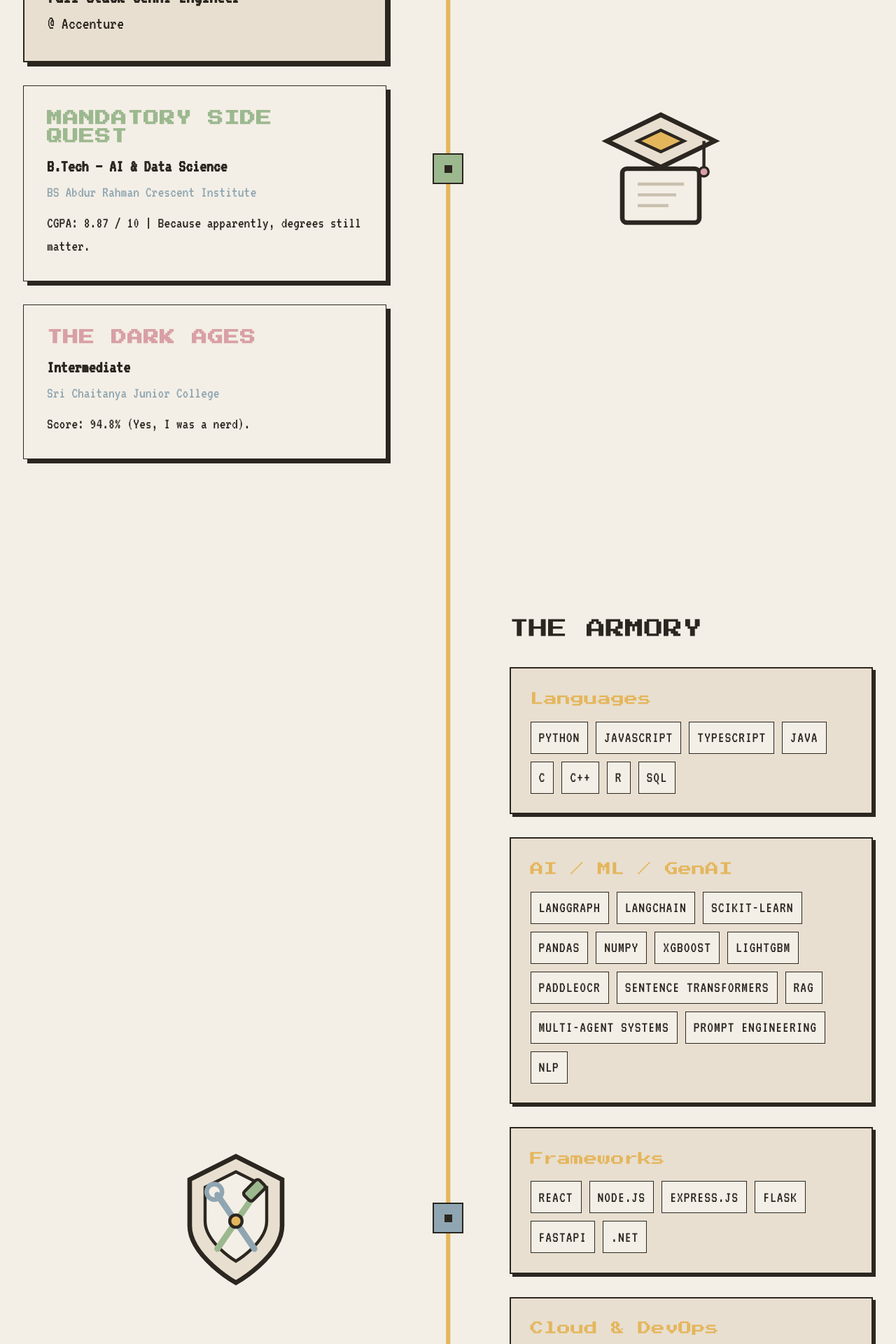
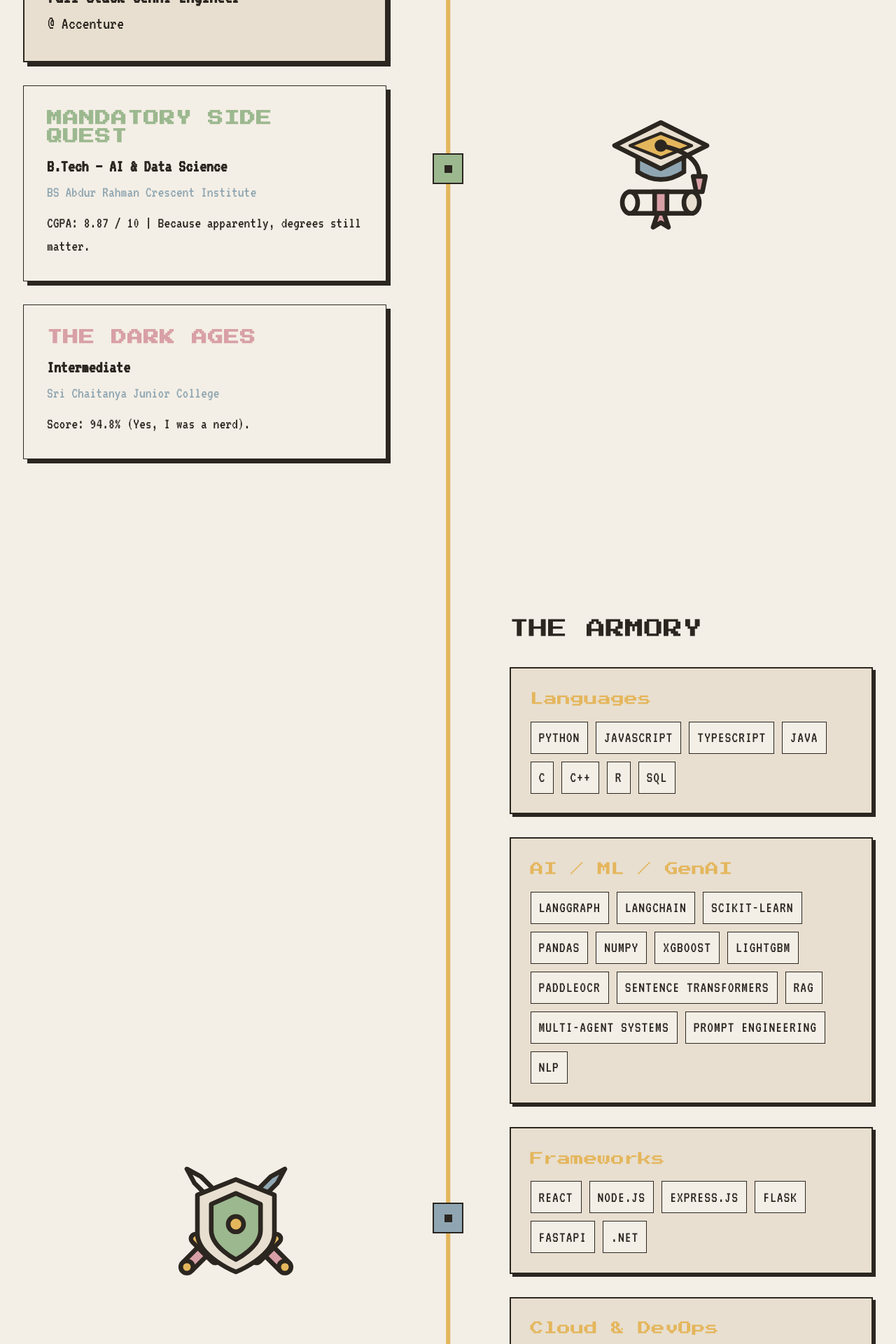
Before and after one commit to Abrar0604/abrar, a React (Vite) app: page / in a window 1280 px wide. Shown: the part 8720-10640 px from the top of the page at 70% size. Built offline with nearby package versions, Linux system fonts and the light colour scheme.

Commit message:
perfectly align section icons

```diff
--- a/src/components/SectionIcons.tsx
+++ b/src/components/SectionIcons.tsx
@@ -3,34 +3,57 @@ import React from 'react';
 // Graduation cap + scroll
 export const AcademyIcon: React.FC = () => (
   <svg viewBox="0 0 100 100" className="w-full h-full" fill="none">
-    {/* Scroll */}
-    <rect x="25" y="50" width="50" height="35" rx="3" fill="#F4EFE6" stroke="#2B2620" strokeWidth="3" />
-    <line x1="35" y1="60" x2="65" y2="60" stroke="#C9C0AF" strokeWidth="2" />
-    <line x1="35" y1="67" x2="60" y2="67" stroke="#C9C0AF" strokeWidth="2" />
-    <line x1="35" y1="74" x2="55" y2="74" stroke="#C9C0AF" strokeWidth="2" />
-    {/* Graduation cap */}
-    <polygon points="50,15 15,32 50,49 85,32" fill="#E8DFD0" stroke="#2B2620" strokeWidth="3" />
-    <polygon points="50,25 35,32 50,39 65,32" fill="#E4B65C" stroke="#2B2620" strokeWidth="2" />
-    {/* Tassel */}
-    <line x1="78" y1="32" x2="78" y2="50" stroke="#2B2620" strokeWidth="2" />
-    <circle cx="78" cy="52" r="3" fill="#D8A0A6" stroke="#2B2620" strokeWidth="1.5" />
+    {/* Diploma Scroll */}
+    <rect x="30" y="65" width="40" height="14" fill="#F4EFE6" stroke="#2B2620" strokeWidth="3" />
+    <ellipse cx="30" cy="72" rx="5" ry="7" fill="#F4EFE6" stroke="#2B2620" strokeWidth="3" />
+    <ellipse cx="70" cy="72" rx="5" ry="7" fill="#E8DFD0" stroke="#2B2620" strokeWidth="3" />
+    <rect x="46" y="65" width="8" height="14" fill="#D8A0A6" stroke="#2B2620" strokeWidth="3" />
+    <path d="M 48 79 L 45 88 L 50 85 L 55 88 L 52 79 Z" fill="#D8A0A6" stroke="#2B2620" strokeWidth="3" strokeLinejoin="round" />
+
+    {/* Graduation Cap Base (Skullcap) */}
+    <path d="M 35 43 L 35 52 Q 50 62 65 52 L 65 43" fill="#8FA6B2" stroke="#2B2620" strokeWidth="3" />
+
+    {/* Graduation Cap Board (Diamond) */}
+    <polygon points="50,20 20,35 50,50 80,35" fill="#E8DFD0" stroke="#2B2620" strokeWidth="3" strokeLinejoin="round" />
+    <polygon points="50,27 30,35 50,43 70,35" fill="#E4B65C" stroke="#2B2620" strokeWidth="2" strokeLinejoin="round" />
+
+    {/* Tassel Button */}
+    <circle cx="50" cy="35" r="4" fill="#2B2620" />
+
+    {/* Tassel string */}
+    <path d="M 50 35 Q 75 40 75 55" fill="none" stroke="#2B2620" strokeWidth="3" />
+
+    {/* Tassel end */}
+    <path d="M 71 55 L 79 55 L 77 65 L 73 65 Z" fill="#D8A0A6" stroke="#2B2620" strokeWidth="3" strokeLinejoin="round" />
   </svg>
 );
 
-// Shield with crossed tools
+// Shield with crossed swords
 export const ArmoryIcon: React.FC = () => (
   <svg viewBox="0 0 100 100" className="w-full h-full" fill="none">
+    {/* Swords Group */}
+    <g>
+      {/* Sword 1 (Bottom-Left to Top-Right) */}
+      <g transform="rotate(45 50 50)">
+        <path d="M 47 15 L 50 5 L 53 15 L 53 75 L 47 75 Z" fill="#8FA6B2" stroke="#2B2620" strokeWidth="3" strokeLinejoin="round" />
+        <rect x="38" y="75" width="24" height="6" rx="3" fill="#E4B65C" stroke="#2B2620" strokeWidth="3" />
+        <rect x="46" y="81" width="8" height="12" fill="#D8A0A6" stroke="#2B2620" strokeWidth="3" />
+        <circle cx="50" cy="95" r="4" fill="#E4B65C" stroke="#2B2620" strokeWidth="3" />
+      </g>
+      {/* Sword 2 (Bottom-Right to Top-Left) */}
+      <g transform="rotate(-45 50 50)">
+        <path d="M 47 15 L 50 5 L 53 15 L 53 75 L 47 75 Z" fill="#F4EFE6" stroke="#2B2620" strokeWidth="3" strokeLinejoin="round" />
+        <rect x="38" y="75" width="24" height="6" rx="3" fill="#E4B65C" stroke="#2B2620" strokeWidth="3" />
+        <rect x="46" y="81" width="8" height="12" fill="#D8A0A6" stroke="#2B2620" strokeWidth="3" />
+        <circle cx="50" cy="95" r="4" fill="#E4B65C" stroke="#2B2620" strokeWidth="3" />
+      </g>
+    </g>
+
     {/* Shield */}
-    <path d="M50 10 L80 25 L80 55 C80 75 50 92 50 92 C50 92 20 75 20 55 L20 25 Z" fill="#E8DFD0" stroke="#2B2620" strokeWidth="3" />
-    {/* Inner shield plate */}
-    <path d="M50 20 L70 30 L70 52 C70 66 50 78 50 78 C50 78 30 66 30 52 L30 30 Z" fill="#F4EFE6" stroke="#2B2620" strokeWidth="2" />
-    {/* Wrench */}
-    <line x1="38" y1="35" x2="62" y2="70" stroke="#8FA6B2" strokeWidth="4" strokeLinecap="round" />
-    <circle cx="36" cy="33" r="5" fill="none" stroke="#8FA6B2" strokeWidth="3" />
-    {/* Hammer */}
-    <line x1="62" y1="35" x2="38" y2="70" stroke="#9CB88F" strokeWidth="4" strokeLinecap="round" />
-    <rect x="55" y="28" width="14" height="8" rx="2" fill="#9CB88F" stroke="#2B2620" strokeWidth="2" transform="rotate(-45 62 32)" />
-    {/* Center bolt */}
-    <circle cx="50" cy="52" r="4" fill="#E4B65C" stroke="#2B2620" strokeWidth="2" />
+    <path d="M 50 25 L 75 35 L 75 60 C 75 75 50 85 50 85 C 50 85 25 75 25 60 L 25 35 Z" fill="#E8DFD0" stroke="#2B2620" strokeWidth="3" strokeLinejoin="round" />
+    <path d="M 50 34 L 66 41 L 66 58 C 66 69 50 77 50 77 C 50 77 34 69 34 58 L 34 41 Z" fill="#9CB88F" stroke="#2B2620" strokeWidth="3" strokeLinejoin="round" />
+
+    {/* Center Emblem */}
+    <circle cx="50" cy="54" r="5" fill="#E4B65C" stroke="#2B2620" strokeWidth="3" />
   </svg>
 );
```
